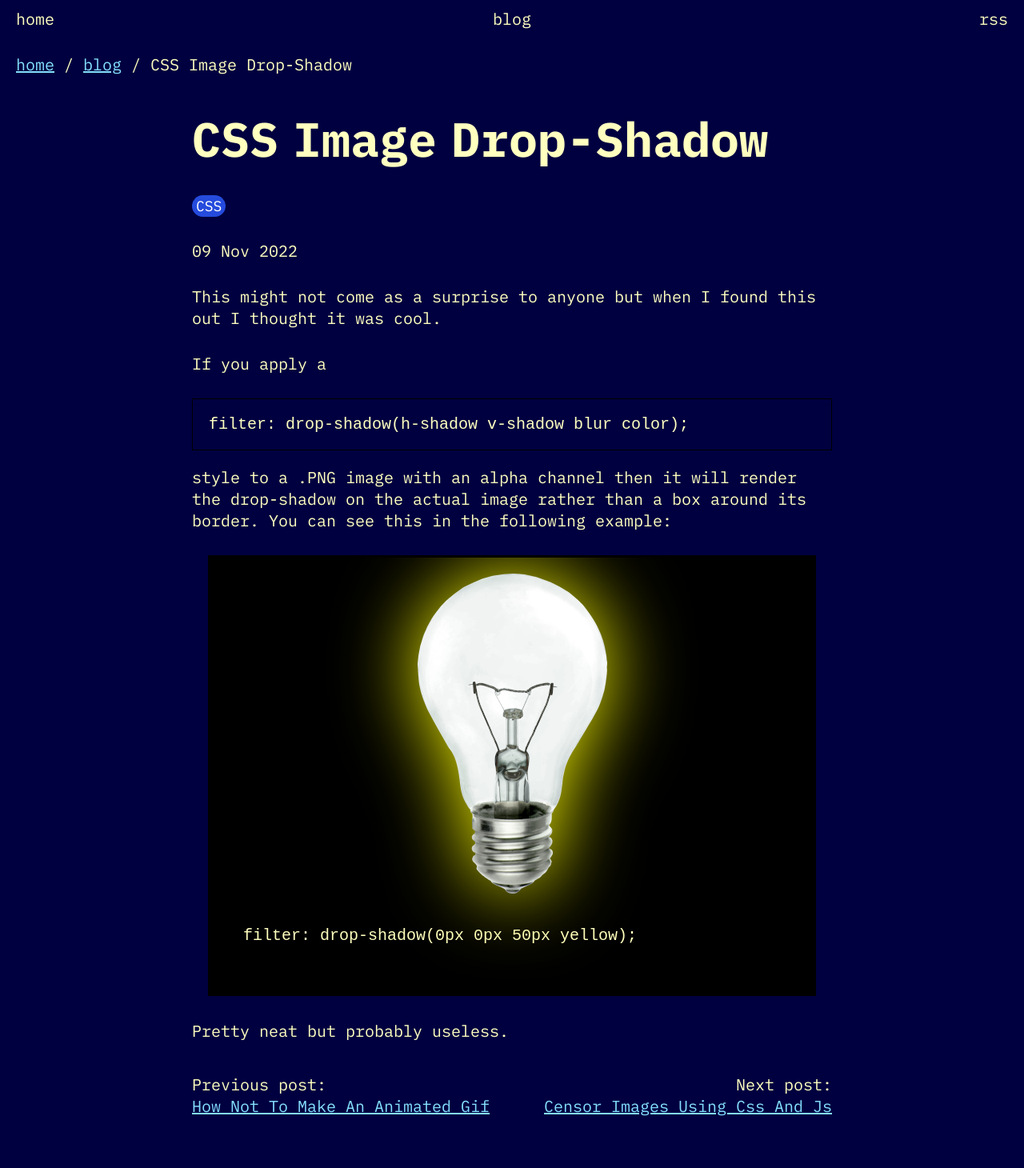
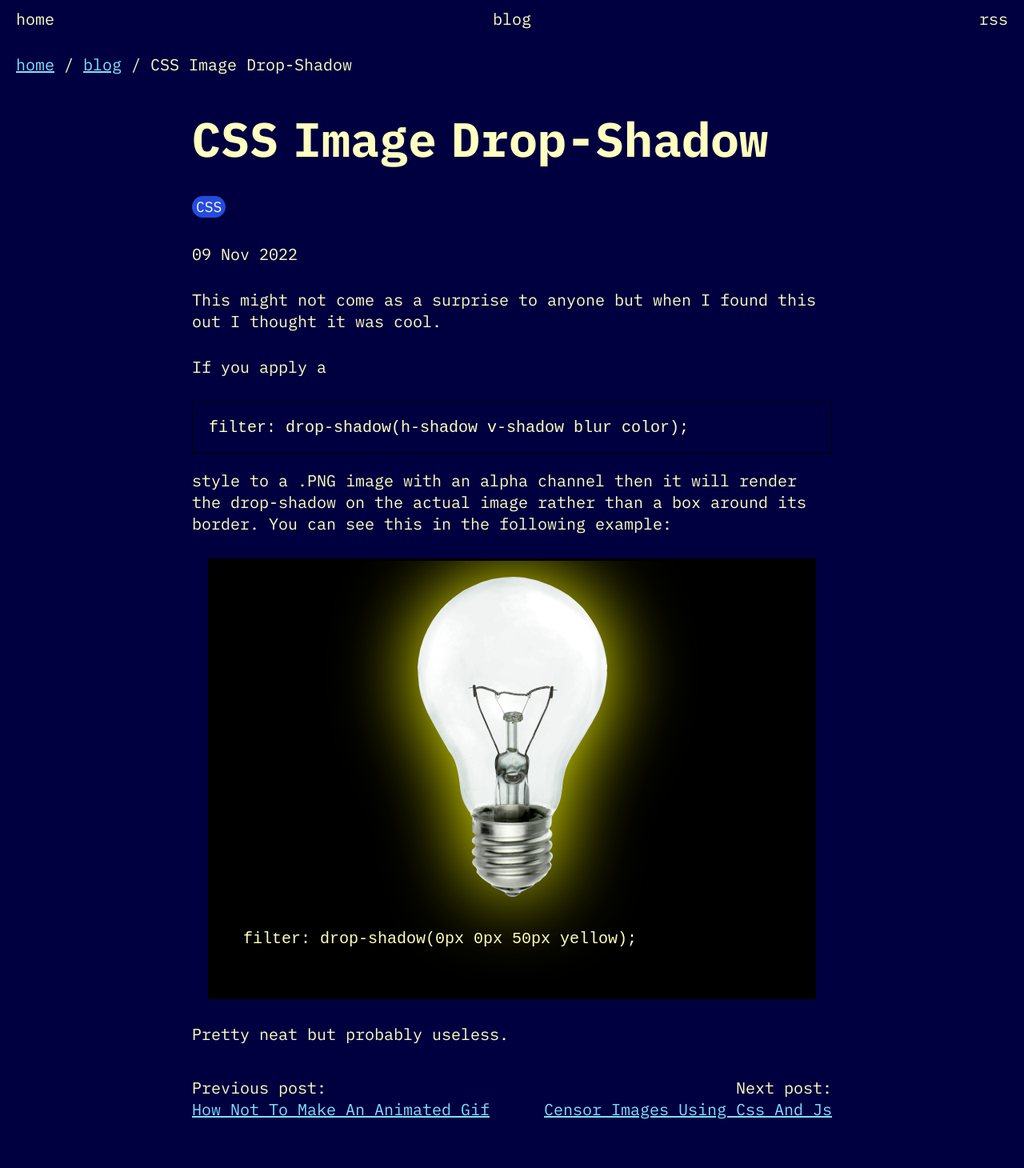
Before and after one commit to digi-battle/digi-battle.github.io, a Jekyll site: the page built from _posts/2022-11-09-css-image-filter-drop-shadow.html, in a window 1280 px wide. Shown: the whole page at 80% size. Built offline with Jekyll 4.4.1, drawn with Linux system fonts in a browser that asks for light colours.

Commit message:
Fixed h1 sizing in vertical text work item and line height of blog post tags

```diff
--- a/_layouts/blogpost-recap.html
+++ b/_layouts/blogpost-recap.html
@@ -11,7 +11,7 @@
 <div class="blog-content">
     <h1>{{page.name}}</h1>
 
-    <p>
+    <p class="tag-container">
         {% for tag in page.tags %}
         <span class="tag {{tag | downcase}}">{{tag}}</span>
         {% endfor %}
--- a/_layouts/blogpost.html
+++ b/_layouts/blogpost.html
@@ -10,7 +10,7 @@
 
 <div class="blog-content {{page.containerClassOverrides}}">
     <h1>{{page.name}}</h1>
-    <p>
+    <p class="tag-container">
         {% for tag in page.tags %}
         <span class="tag {{tag | downcase}}">{{tag}}</span>
         {% endfor %}
--- a/_sass/base.scss
+++ b/_sass/base.scss
@@ -263,6 +263,10 @@
     background-color: #8e007f;
 }
 
+.tag-container {
+    line-height: 1.5rem;
+}
+
 img {
     max-width: 100%;
 }
```
Also changed, not shown: work/vertical-text/index.html (+8 -1 lines).
